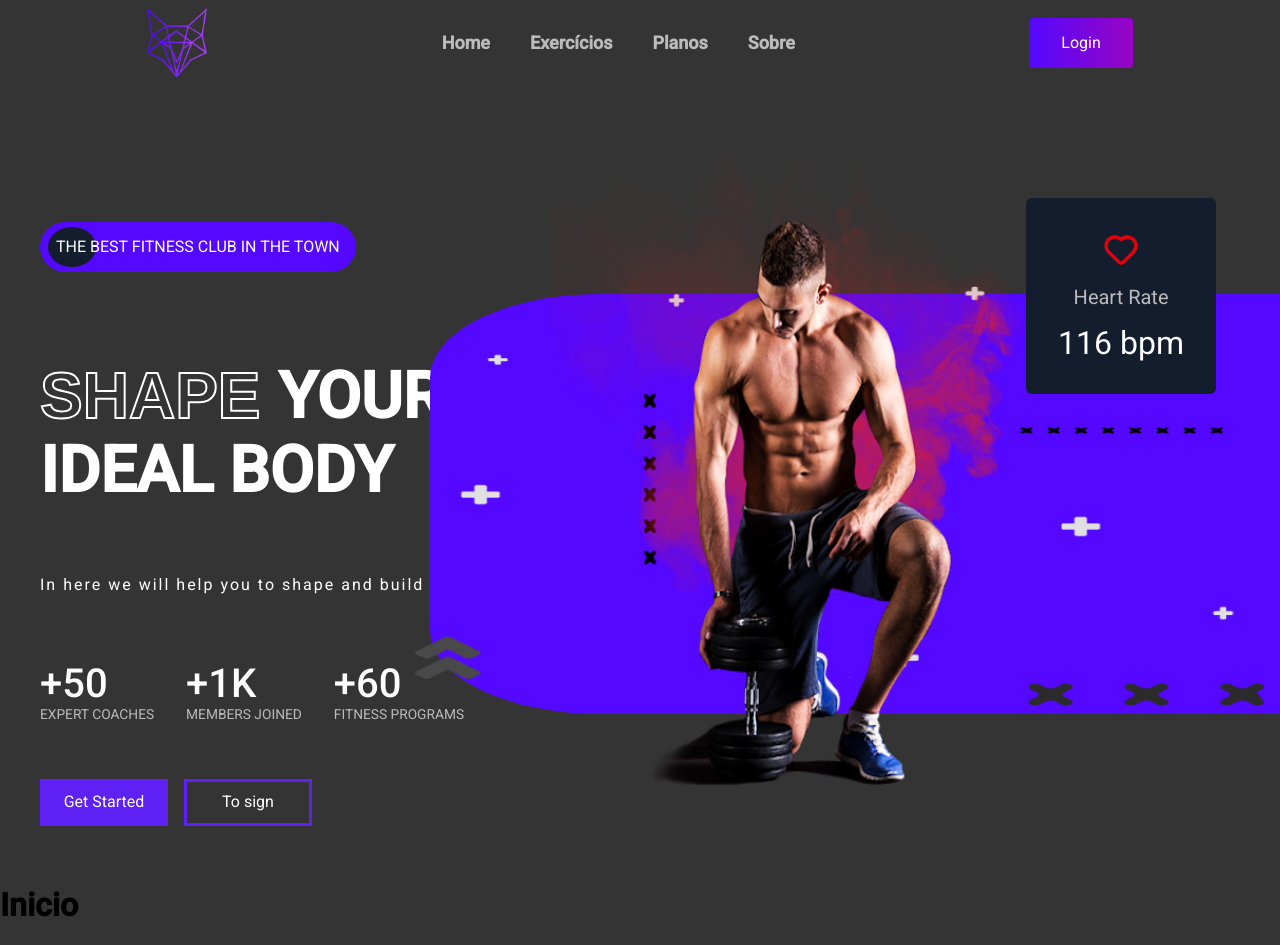
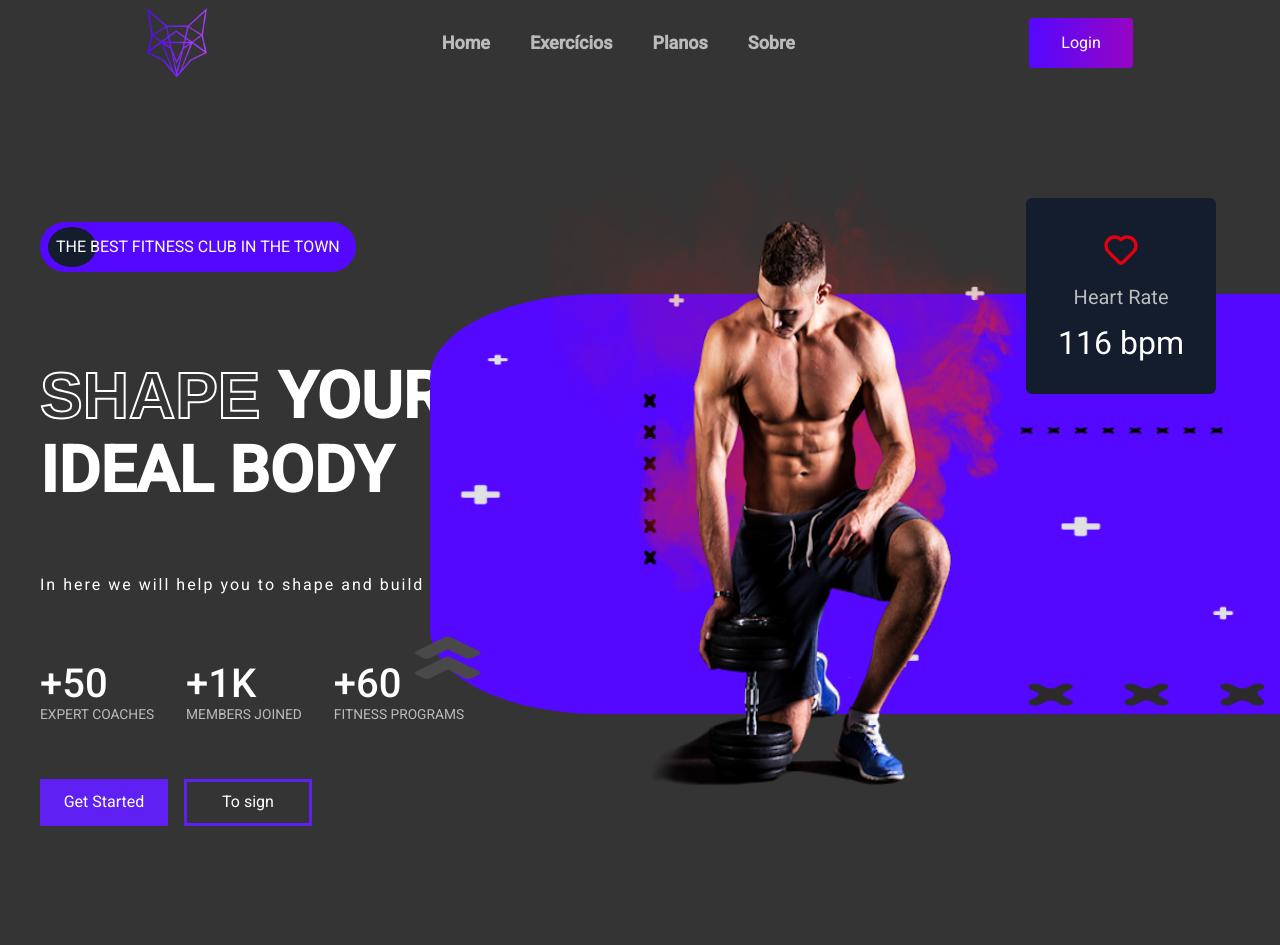
Before and after one commit to Fsouzza/Bull-academy, a React (Create React App) app: page / in a window 1280 px wide. After the commit the page ends 866 px from the top, so only its background shows below. Built offline with nearby package versions, Linux system fonts and the light colour scheme.

Commit message:
criacao page home

```diff
--- a/public/index.html
+++ b/public/index.html
@@ -9,7 +9,7 @@
       name="description"
       content="Web site created using create-react-app"
     />
-    <title>Login | Mr Yeagger</title>
+    <title>Bull Fitness</title>
   </head>
   <body>
     <noscript>You need to enable JavaScript to run this app.</noscript>
--- a/src/components/header/index.tsx
+++ /dev/null
@@ -1,64 +0,0 @@
-import { Link } from 'react-router-dom';
-import styles from './Header.module.scss';
-import heart from 'assets/img/icon/heart.svg';
-import frontImg from 'assets/img/front.png';
-import back from 'assets/img/back.png';
-
-export const Header = () => {
-  return(
-    <header className={styles.header}>
-      <div className={styles.header__left}>
-        <div className={styles.header__left__ad}>
-          <div></div>
-          <span>The best fitness club in the town</span>
-        </div>
-
-        <div className={styles.header__left__text}>
-          <div>
-            <span className='stroke-text'>Shape </span>
-            <span>Your</span>
-          </div>
-          <div>
-            <span>Ideal body</span>
-          </div>
-          <div className={styles.header__left__description}>
-            <span>
-              In here we will help you to shape and build your idel body and live up your life to fullest
-            </span>
-          </div>
-        </div>
-
-        <div className={styles.header__left__figures}>
-          <div>
-            <span>+50</span>
-            <span>Expert Coaches</span>
-          </div>
-          <div>
-            <span>+1K</span>
-            <span>Members joined</span>
-          </div>
-          <div>
-            <span>+60</span>
-            <span>Fitness programs</span>
-          </div>
-        </div>
-
-        <div className={styles.header__left__buttons}>
-          <Link className={styles.header__left__btn} to='/exercicios'>Get Started</Link>
-          <Link className={styles.header__left__btn} to='/planos'>To sign</Link>
-        </div>
-      </div>
-
-      <div className={styles.header__right}>
-        <div className={styles.header__right__heartRate}>
-          <img className={styles.header__right__img} src={heart} alt='' />
-          <span>Heart Rate</span>
-          <span>116 bpm</span>
-        </div>
-        <img src={frontImg} alt='' className={styles.header__right__frontimage} />
-        <img src={back} alt='' className={styles.header__right__back} />
-        <div className={styles.header__right__backimage} />
-      </div>
-    </header>
-  );
-};
--- a/src/components/header/Header.module.scss
+++ b/src/pages/home/Home.module.scss
@@ -74,12 +74,12 @@
       >div{
         display: flex;
         flex-direction: column;
-        span:nth-of-type(1){
+        span{
           color: $cor-branco;
           font-size: 2.5rem;
           font-weight: 500;
         }
-        span:nth-of-type(2){
+        p{
           color: $cor-cinza;
           font-size: .86rem;
           text-transform: uppercase;
--- a/src/pages/home/home.tsx
+++ b/src/pages/home/home.tsx
@@ -1,11 +1,64 @@
-import { Header } from 'components/header';
-
+import styles from './Home.module.scss';
+import heart from 'assets/img/icon/heart.svg';
+import frontImg from 'assets/img/front.png';
+import back from 'assets/img/back.png';
+import { Link } from 'react-router-dom';
 
 export const Home = () => {
   return(
-    <div>
-      <Header />
-      <h1>Inicio</h1>
-    </div>
+    <header className={styles.header}>
+      <div className={styles.header__left}>
+        <div className={styles.header__left__ad}>
+          <div></div>
+          <span>The best fitness club in the town</span>
+        </div>
+
+        <div className={styles.header__left__text}>
+          <div>
+            <span className='stroke-text'>Shape </span>
+            <span>Your</span>
+          </div>
+          <div>
+            <span>Ideal body</span>
+          </div>
+          <div className={styles.header__left__description}>
+            <span>
+              In here we will help you to shape and build your idel body and live up your life to fullest
+            </span>
+          </div>
+        </div>
+
+        <div className={styles.header__left__figures}>
+          <div>
+            <span>+50</span>
+            <p>Expert Coaches</p>
+          </div>
+          <div>
+            <span>+1K</span>
+            <p>Members joined</p>
+          </div>
+          <div>
+            <span>+60</span>
+            <p>Fitness programs</p>
+          </div>
+        </div>
+
+        <div className={styles.header__left__buttons}>
+          <Link className={styles.header__left__btn} to='/exercicios'>Get Started</Link>
+          <Link className={styles.header__left__btn} to='/planos'>To sign</Link>
+        </div>
+      </div>
+
+      <div className={styles.header__right}>
+        <div className={styles.header__right__heartRate}>
+          <img className={styles.header__right__img} src={heart} alt='' />
+          <span>Heart Rate</span>
+          <span>116 bpm</span>
+        </div>
+        <img src={frontImg} alt='' className={styles.header__right__frontimage} />
+        <img src={back} alt='' className={styles.header__right__back} />
+        <div className={styles.header__right__backimage} />
+      </div>
+    </header>
   );
 };
```
